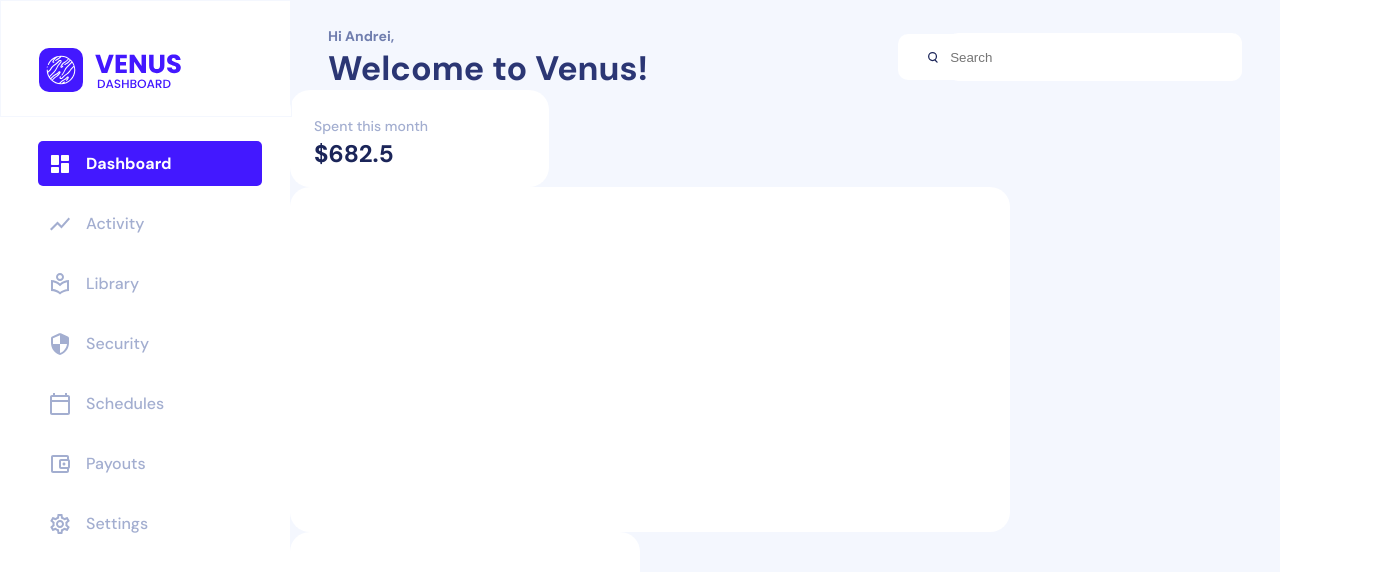
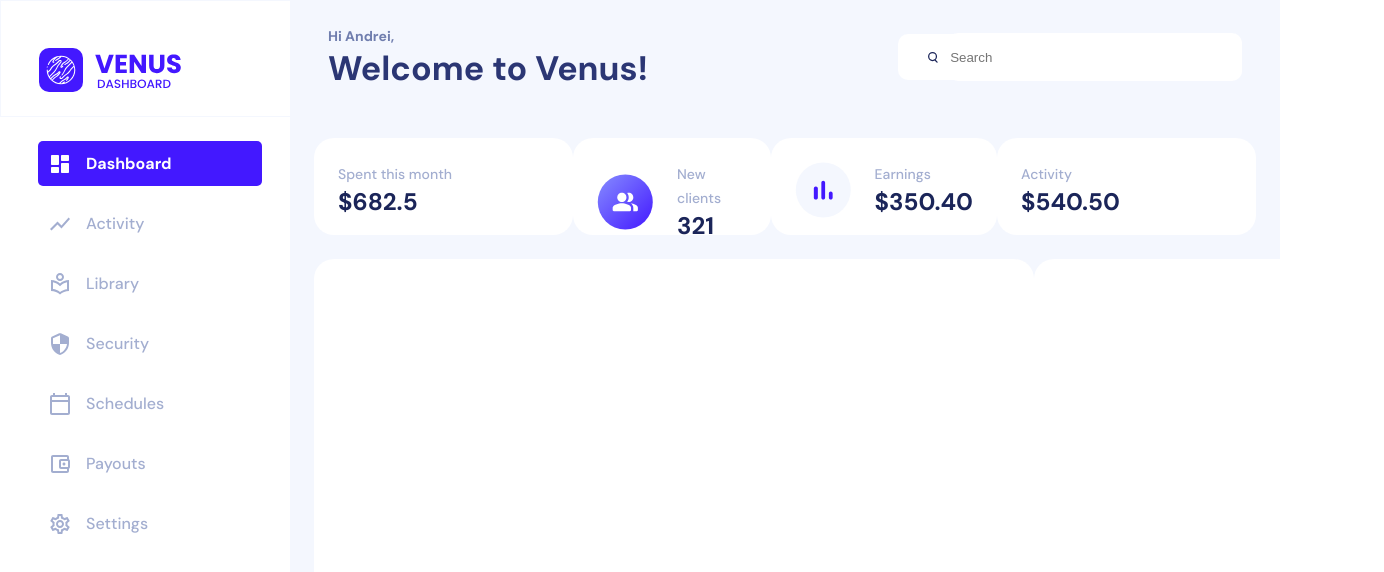
Before and after one commit to DianaCose/HomeTest, a React (Create React App) app: page / in a window 1280 px wide. Shown: the top 572 px of the page, 1384 px wide, since content can reach past the window. Built offline with nearby package versions, Linux system fonts and the light colour scheme.

Commit message:
Updates on home page

```diff
--- a/src/App.scss
+++ b/src/App.scss
@@ -1,15 +1,4 @@
 .App {
 	background: #f4f7fe;
-	min-height: 100vh;
+	height: 100%;
 }
-
-.App-header {
-	background-color: #282c34;
-	min-height: 100vh;
-	display: flex;
-	flex-direction: column;
-	align-items: center;
-	justify-content: center;
-	font-size: calc(10px + 2vmin);
-	color: white;
-}
--- a/src/components/Home/Home.js
+++ b/src/components/Home/Home.js
@@ -6,6 +6,8 @@ import { SmallChart } from '../SmallChart/SmallChart';
 import { LargeChart } from '../LargeChart/LargeChart';
 import { MediumChart } from '../MediumChart/MediumChart';
 import { Typography } from '../Typography/Typography';
+import newClient from '../../assets/newClient.svg';
+import earnings from '../../assets/earnings.svg';
 
 export const Home = () => {
 	return (
@@ -17,14 +19,61 @@ export const Home = () => {
 				</div>
 				<Input svg={search} label={'Search'} />
 			</div>
+			<div className="Home_content">
+				<div className="wrapper">
 					<div>
 						<SmallChart>
 							<div className="chart_container">
 								<Typography label="Spent this month" text="$682.5" />
 							</div>
 						</SmallChart>
+					</div>
+
+					<SmallChart>
+						<div className="new_client">
+							<img src={newClient} alt="clients icon" />
+							<div>
+								<Typography label="New clients" text="321" />
+							</div>
+						</div>
+					</SmallChart>
+
+					<SmallChart>
+						<div className="new_client">
+							<img src={earnings} alt="earnings icon" />
+							<div>
+								<Typography label="Earnings" text="$350.40" />
+							</div>
+						</div>
+					</SmallChart>
+					<div className="four">
+						<SmallChart>
+							<div className="chart_container">
+								<Typography label="Activity" text="$540.50" />
+							</div>
+						</SmallChart>
+					</div>
+				</div>
+				<div className="wrapper">
+					<div className="five">
 						<LargeChart />
+					</div>
+					<div className="six">
 						<MediumChart />
+					</div>
+				</div>
+
+				<div className="wrapper">
+					<div className="seven">
+						<MediumChart />
+					</div>
+					<div className="eight">
+						<MediumChart />
+					</div>
+					<div className="nine">
+						<MediumChart />
+					</div>
+				</div>
 			</div>
 		</div>
 	);
--- a/src/components/Home/Home.scss
+++ b/src/components/Home/Home.scss
@@ -1,7 +1,7 @@
 .Home {
 	padding-left: 290px;
 	width: auto;
-	height: 100vh;
+	height: 100%;
 }
 
 .Home__header {
@@ -29,3 +29,29 @@
 .chart_container {
 	padding: 24px;
 }
+
+.Home_content {
+	padding: 24px;
+}
+
+.wrapper {
+	display: flex;
+	flex-direction: row;
+	justify-content: space-between;
+	align-items: center;
+	margin-top: 24px;
+}
+
+.new_client {
+	display: flex;
+	flex-direction: row;
+	// justify-content: space-evenly;
+	align-items: center;
+	gap: 24px;
+	padding: 24px;
+}
+
+.new_client img {
+	width: 56px;
+	height: 56px;
+}
--- a/src/index.scss
+++ b/src/index.scss
@@ -4,5 +4,4 @@ body {
 	margin: 0;
 	padding: 0;
 	font-family: 'DM Sans', sans-serif;
-	overflow: hidden;
 }
```
Also changed, not shown: src/assets/earnings.svg (added), src/assets/newClient.svg (added). Lines whose indentation alone changed are shown as unchanged.
